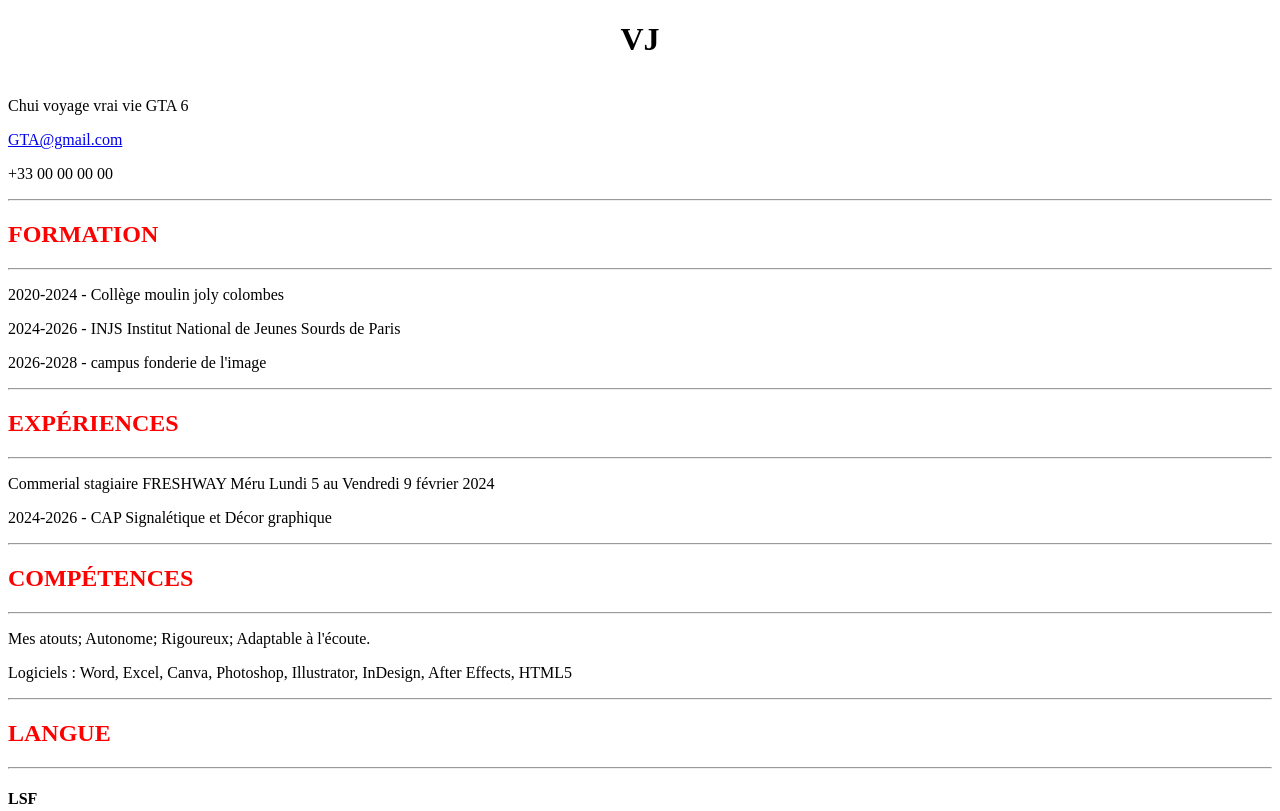
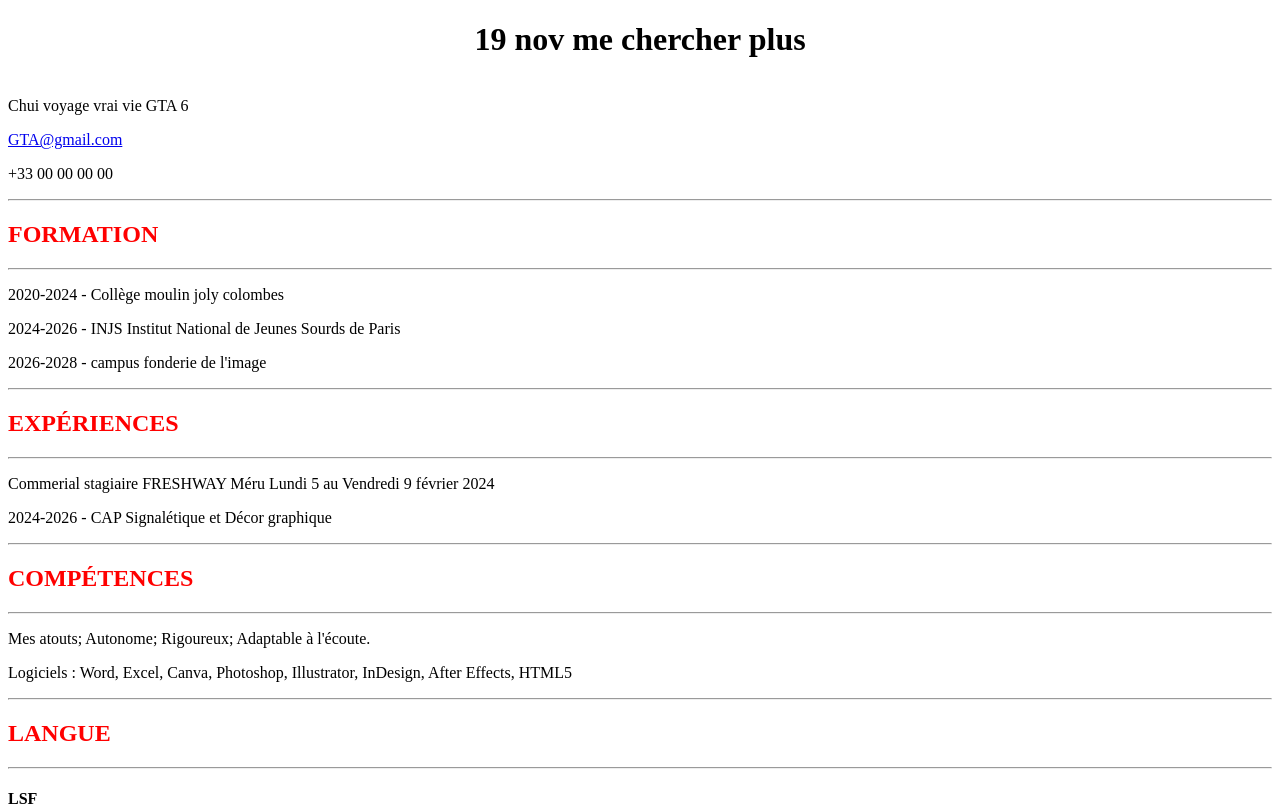
Before and after one commit to TJVsn09/cv, a plain HTML site: page index.html in a window 1280 px wide. Shown: the top 811 px of the page. Drawn offline with Linux system fonts and the light colour scheme.

Commit message:
Update index.html

```diff
--- a/index.html
+++ b/index.html
@@ -8,7 +8,7 @@
 </head>
 <body>
 
-<h1>VJ</h1>
+<h1>19 nov me chercher plus</h1>
 
 <p>Chui voyage vrai vie GTA 6</p>
 
```
